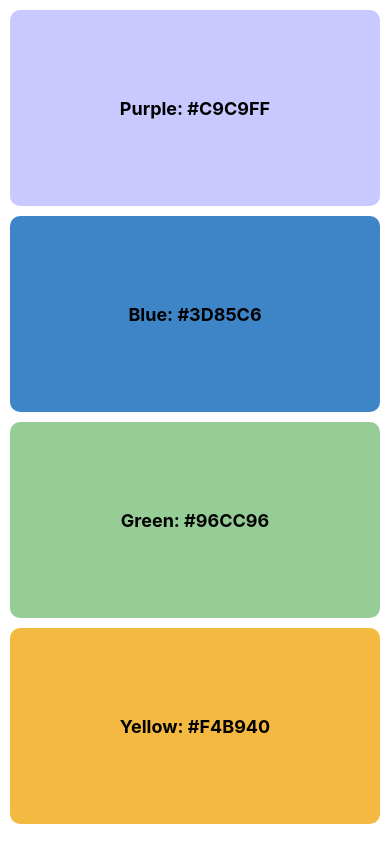
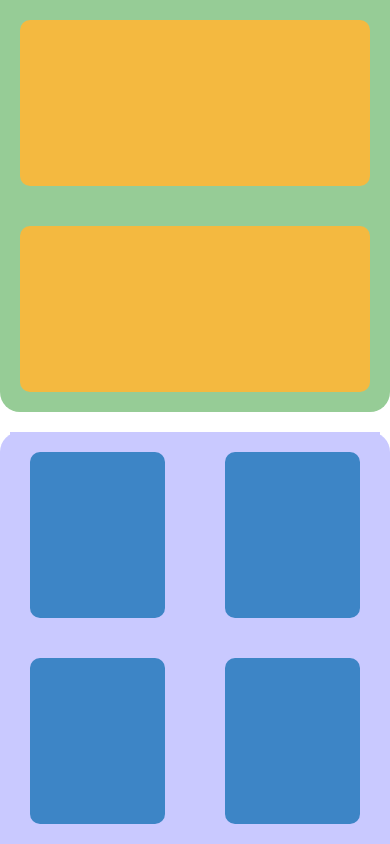
Before and after one commit to DiepKinh/ReactNativeCyberSoft, a React Native app: screen / in a window 390 px wide. Built offline with nearby package versions, Linux system fonts and the light colour scheme.

Commit message:
Bài tâp layout buôi 2

```diff
--- a/App.js
+++ b/App.js
@@ -1,10 +1,11 @@
 import React, {Component} from 'react';
 import DemoComponent from './src/Buoi01/DemoComponent';
+import ExLayout from './src/Buoi02/ExLayout';
 
 class App extends Component {
   render() {
     console.log('render');
-    return <DemoComponent />;
+    return <ExLayout />;
   }
 }
 
--- /dev/null
+++ b/src/Buoi02/ExLayout/index.js
@@ -0,0 +1,63 @@
+import React, {Component} from 'react';
+import {View, StyleSheet, Image, TextInput} from 'react-native';
+
+class App extends Component {
+  render() {
+    return (
+      <View style={{flex: 1}}>
+        <View style={styles.boxTop}>
+          <View style={styles.styleBoxTop}></View>
+          <View style={styles.styleBoxTop}></View>
+        </View>
+        <View style={styles.boxBottom}>
+          <View style={styles.boxBottomItem}>
+            <View style={styles.styleBoxBottom}></View>
+            <View style={styles.styleBoxBottom}></View>
+          </View>
+          <View style={styles.boxBottomItem}>
+            <View style={styles.styleBoxBottom}></View>
+            <View style={styles.styleBoxBottom}></View>
+          </View>
+        </View>
+      </View>
+    );
+  }
+}
+
+export default App;
+
+const styles = StyleSheet.create({
+  boxTop: {
+    backgroundColor: '#96CC96',
+    flex: 1,
+    marginBottom: 20,
+    borderBottomEndRadius: 20,
+    borderBottomStartRadius: 20,
+  },
+  styleBoxTop: {
+    backgroundColor: '#F4B940',
+    flex: 1,
+    marginHorizontal: 20,
+    marginVertical: 20,
+    borderRadius: 10,
+  },
+  boxBottom: {
+    backgroundColor: '#C9C9FF',
+    flex: 1,
+    flexDirection: 'row',
+    borderTopRightRadius: 20,
+    borderTopLeftRadius: 20,
+  },
+  boxBottomItem: {
+    backgroundColor: '#C9C9FF',
+    flex: 1,
+    marginHorizontal: 10,
+  },
+  styleBoxBottom: {
+    backgroundColor: '#3D85C6',
+    marginHorizontal: 20,
+    marginVertical: 20,
+    borderRadius: 10,
+    flex: 1,
+  },
+});
```
